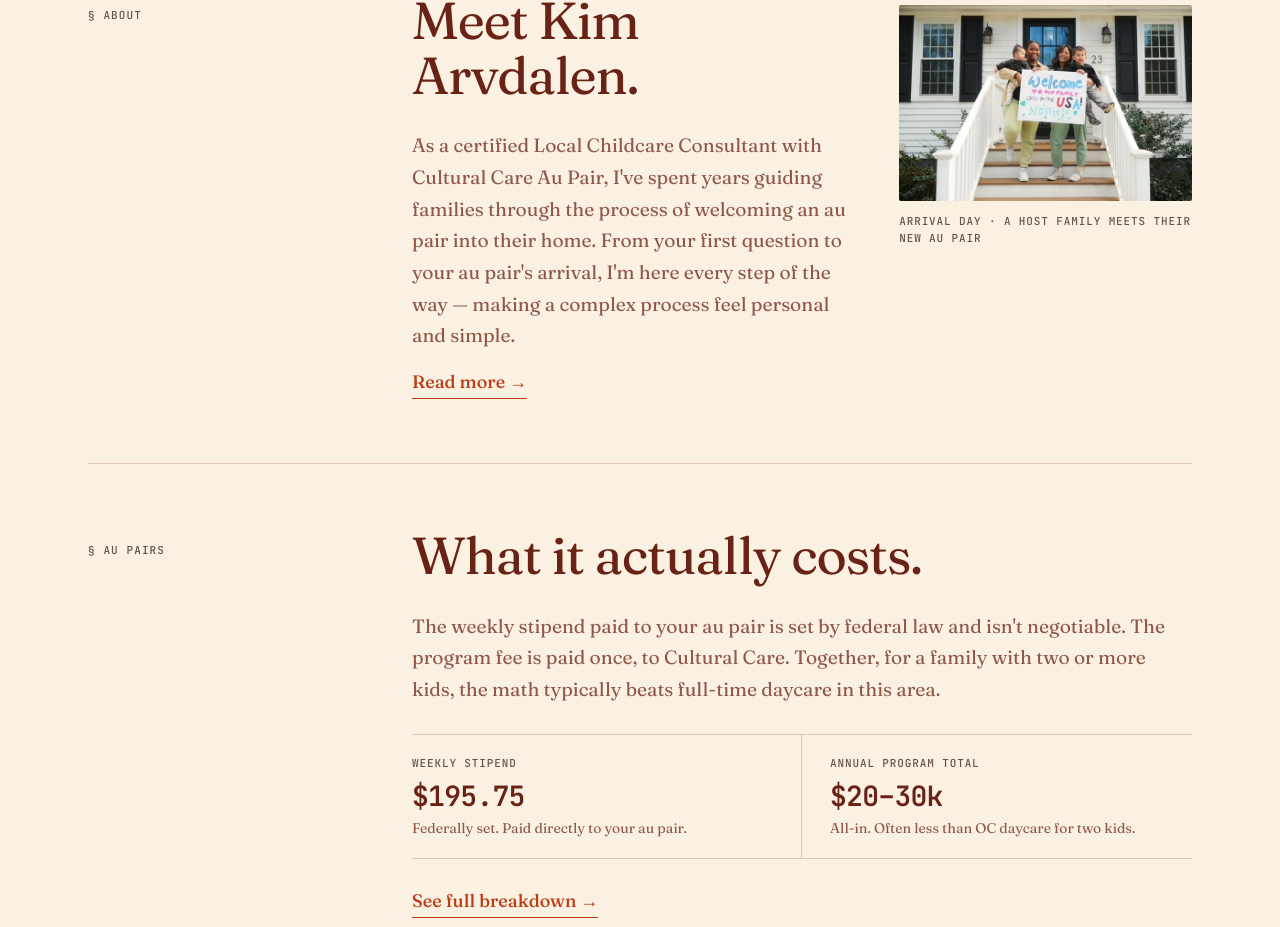
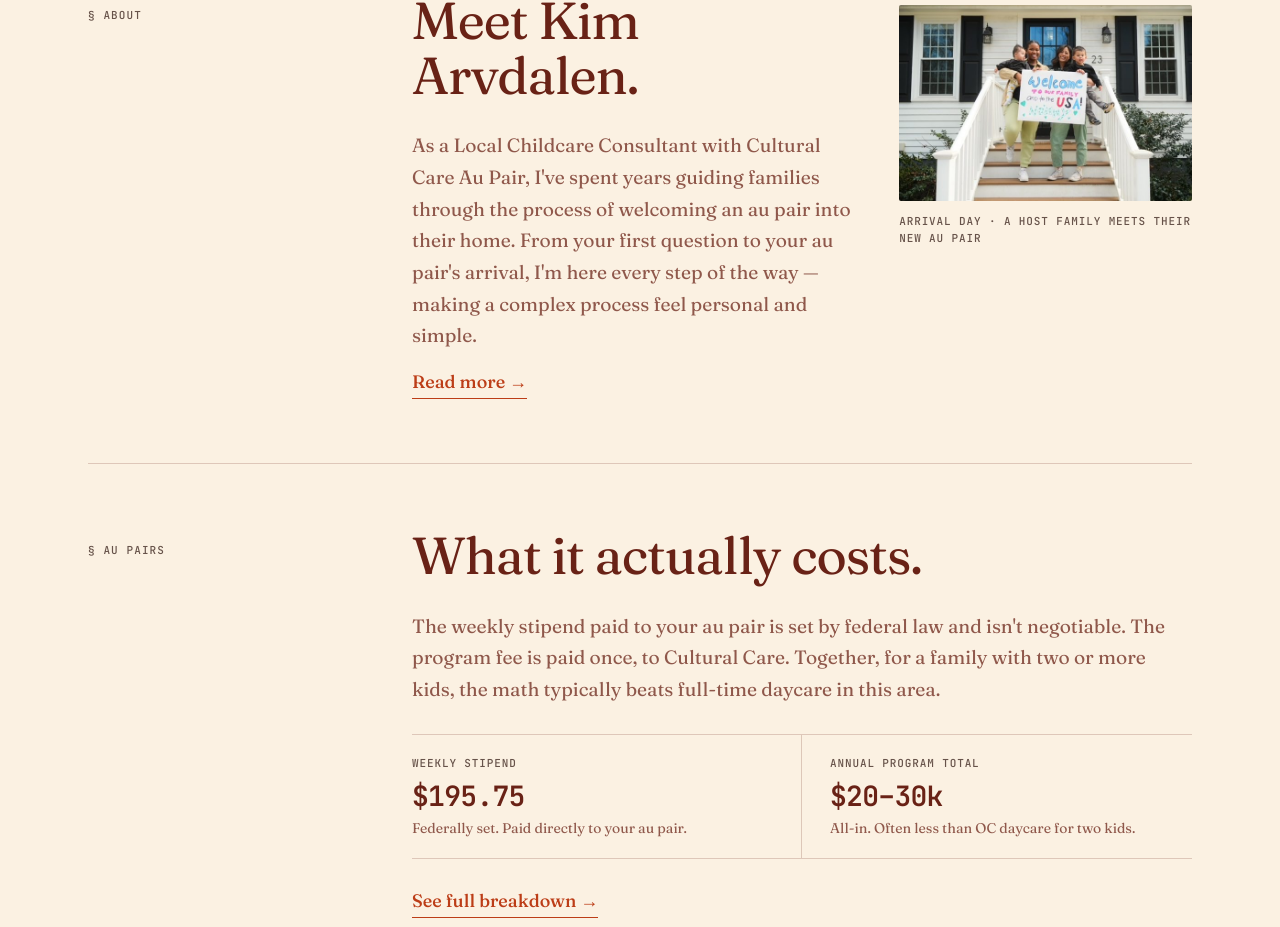
Before and after one commit to hansulteliahs-oss/Lead-gen-sales-optimization, a Next.js app in the folder Website/: page / in a window 1280 px wide. Shown: the part 916-1843 px from the top of the page. Built offline with nearby package versions, Linux system fonts and the light colour scheme; no server answers.

Commit message:
content: drop 'certified' from homepage bio teaser + matching schema
Co-Authored-By: Claude Opus 4.7 (1M context) <noreply@anthropic.com>

```diff
--- a/Website/app/page.tsx
+++ b/Website/app/page.tsx
@@ -12,7 +12,7 @@ const KIM = {
   subheadline:
     'I help families in Newport Beach, Costa Mesa, and across Southern California discover the au pair program — a childcare solution that combines flexibility, cultural connection, and real affordability.',
   bio_teaser:
-    "As a certified Local Childcare Consultant with Cultural Care Au Pair, I've spent years guiding families through the process of welcoming an au pair into their home. From your first question to your au pair's arrival, I'm here every step of the way — making a complex process feel personal and simple.",
+    "As a Local Childcare Consultant with Cultural Care Au Pair, I've spent years guiding families through the process of welcoming an au pair into their home. From your first question to your au pair's arrival, I'm here every step of the way — making a complex process feel personal and simple.",
 }
 
 const TESTIMONIALS = [
@@ -69,7 +69,7 @@ export default function LandingPage() {
         name: 'The Au Pair Childcare Consultant',
         alternateName: `${KIM.name}, Local Childcare Consultant`,
         description:
-          `${KIM.name} is a certified Local Childcare Consultant with Cultural Care Au Pair, helping families in Newport Beach, Orange County, and throughout Southern California find flexible, affordable live-in childcare. Kim guides families from their first inquiry through their au pair's arrival.`,
+          `${KIM.name} is a Local Childcare Consultant with Cultural Care Au Pair, helping families in Newport Beach, Orange County, and throughout Southern California find flexible, affordable live-in childcare. Kim guides families from their first inquiry through their au pair's arrival.`,
         url: pageUrl,
         telephone: '+17145100002',
         priceRange: '$$',
```
